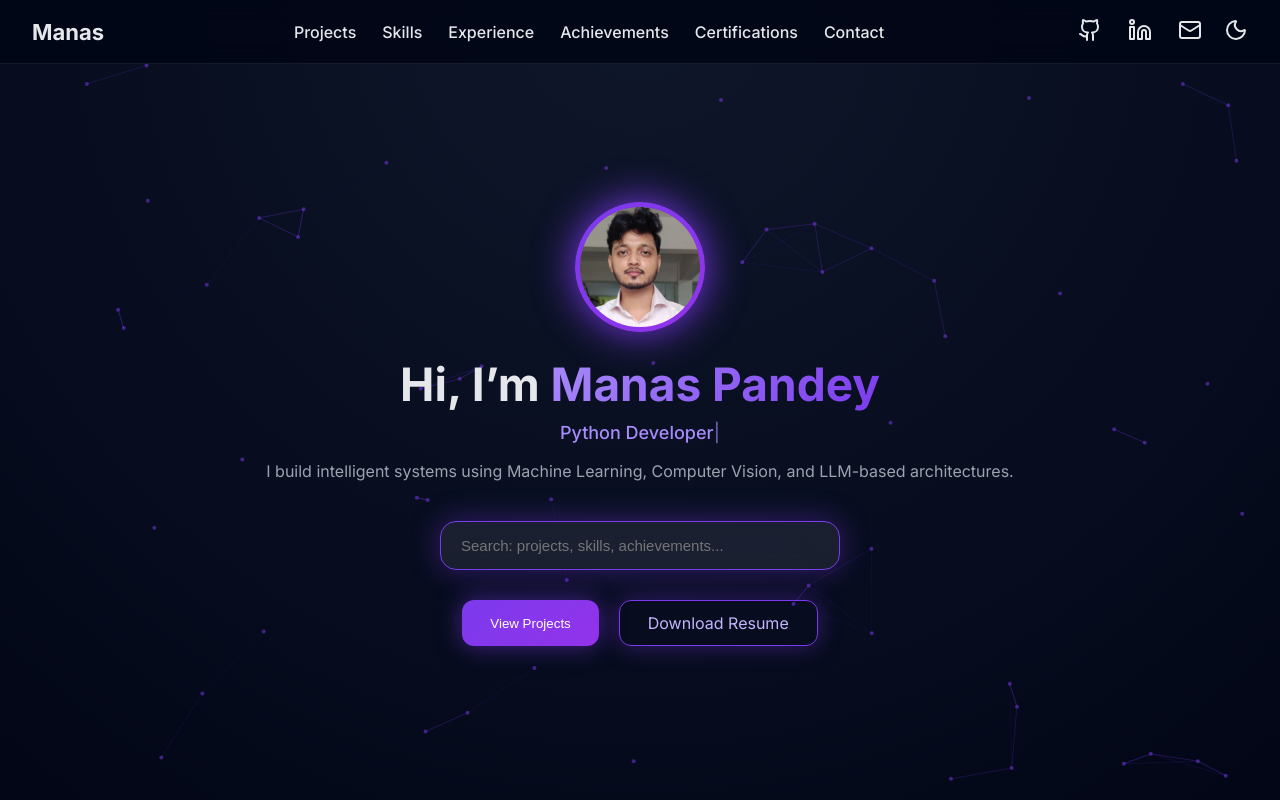
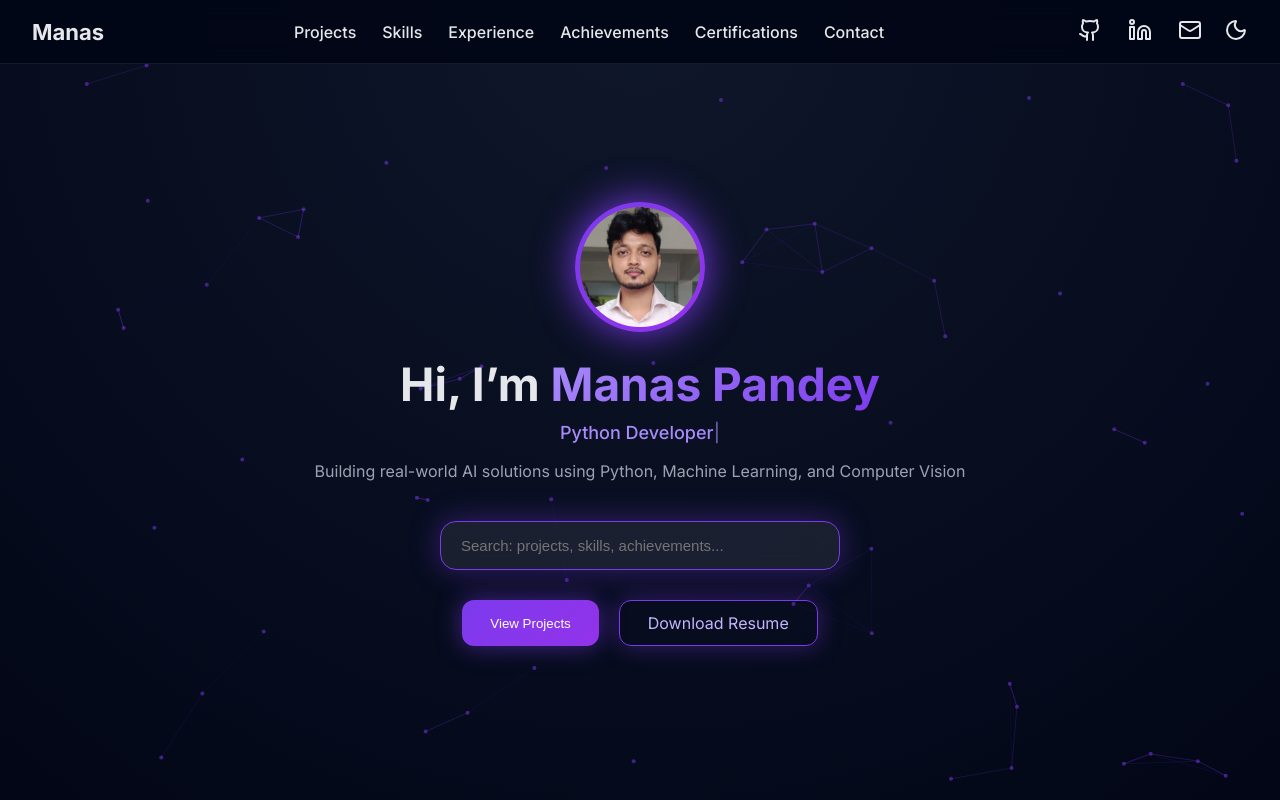
Before and after one commit to manas2206/manas-ai, a React (Vite) app: page / in a window 1280 px wide. Built offline with nearby package versions, Linux system fonts and the light colour scheme.

Commit message:
Hero.jsx

```diff
--- a/src/sections/Hero.jsx
+++ b/src/sections/Hero.jsx
@@ -51,8 +51,8 @@ const Hero = () => {
           transition={{ delay: 0.6 }}
           style={styles.desc}
         >
-          I build intelligent systems using Machine Learning, Computer Vision,
-          and LLM-based architectures.
+          Building real-world AI solutions using Python, Machine Learning, and Computer Vision
+
         </motion.p>
 
         {/* ✅ SEARCH BAR */}
```
